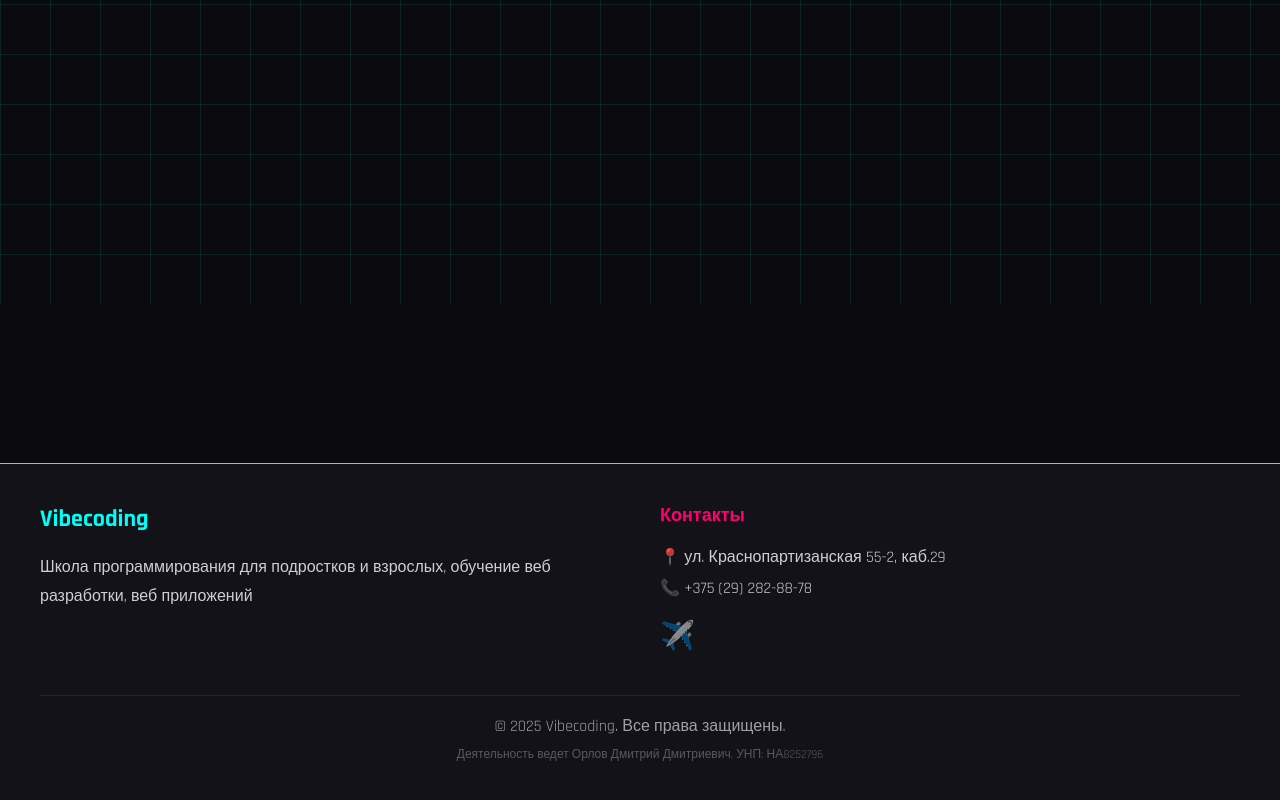
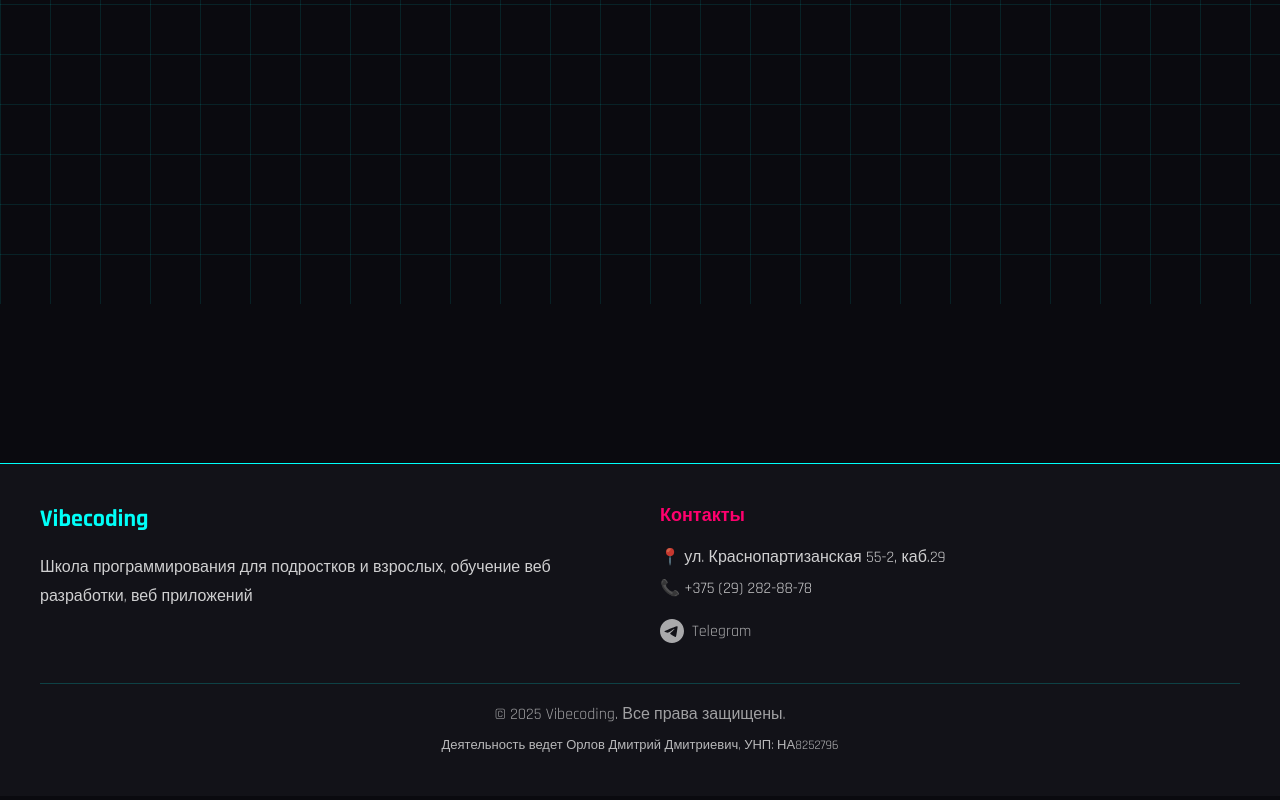
Before and after one commit to antsincgame/vibe-codiding, a React (Vite) app: page /blog/1 in a window 1280 px wide. Shown: the part 496-1296 px from the top of the page. Built offline with nearby package versions, Linux system fonts and the light colour scheme; no server answers; the database is empty.

Commit message:
Updated Footer.tsx

```diff
--- a/src/components/Footer.tsx
+++ b/src/components/Footer.tsx
@@ -96,27 +96,41 @@ export default function Footer() {
                 {settings.phone || '+375 (29) 282-88-78'}
               </a>
             </div>
-            <div style={{ display: 'flex', gap: '15px', marginTop: '10px' }}>
+            <div style={{ display: 'flex', gap: '15px', marginTop: '10px', alignItems: 'center' }}>
               <a
                 href="https://t.me/dzmitryarlou"
                 target="_blank"
                 rel="noopener noreferrer"
                 style={{
-                  fontSize: '28px',
+                  display: 'flex',
+                  alignItems: 'center',
+                  gap: '8px',
+                  color: 'inherit',
                   textDecoration: 'none',
-                  transition: 'transform 0.3s, opacity 0.3s',
+                  transition: 'transform 0.3s, opacity 0.3s, color 0.3s',
                   opacity: 0.8
                 }}
                 onMouseEnter={(e) => {
-                  e.currentTarget.style.transform = 'scale(1.2)';
+                  e.currentTarget.style.transform = 'scale(1.05)';
                   e.currentTarget.style.opacity = '1';
+                  e.currentTarget.style.color = 'var(--neon-cyan)';
                 }}
                 onMouseLeave={(e) => {
                   e.currentTarget.style.transform = 'scale(1)';
                   e.currentTarget.style.opacity = '0.8';
+                  e.currentTarget.style.color = 'inherit';
                 }}
               >
-                ✈️
+                <svg
+                  width="24"
+                  height="24"
+                  viewBox="0 0 24 24"
+                  fill="currentColor"
+                  style={{ flexShrink: 0 }}
+                >
+                  <path d="M12 0C5.373 0 0 5.373 0 12s5.373 12 12 12 12-5.373 12-12S18.627 0 12 0zm5.562 8.161c-.18 1.897-.962 6.502-1.359 8.627-.168.9-.5 1.201-.82 1.23-.697.064-1.226-.461-1.901-.903-1.056-.693-1.653-1.124-2.678-1.8-1.185-.781-.417-1.21.258-1.91.177-.184 3.247-2.977 3.307-3.23.007-.032.014-.15-.056-.212s-.174-.041-.249-.024c-.106.024-1.793 1.139-5.062 3.345-.479.329-.913.489-1.302.481-.428-.008-1.252-.242-1.865-.442-.752-.245-1.349-.374-1.297-.789.027-.216.325-.437.893-.663 3.498-1.524 5.831-2.529 6.998-3.014 3.332-1.386 4.025-1.627 4.476-1.635.099-.002.321.023.465.14.121.099.155.232.171.325.016.093.036.305.02.47z"/>
+                </svg>
+                <span>Telegram</span>
               </a>
             </div>
           </div>
@@ -129,9 +143,9 @@ export default function Footer() {
         margin: '40px auto 0',
         paddingTop: '20px',
         borderTop: '1px solid rgba(0, 255, 249, 0.2)',
-        textAlign: 'center',
-        opacity: 0.6
+        textAlign: 'center'
       }}>
+        <div style={{ opacity: 0.6 }}>
           <span
             onClick={handleCopyrightClick}
             style={{
@@ -143,7 +157,13 @@ export default function Footer() {
           >
             © 2025 Vibecoding. Все права защищены.
           </span>
-        <div style={{ marginTop: '10px', fontSize: '12px', opacity: 0.5 }}>
+        </div>
+        <div style={{
+          marginTop: '10px',
+          fontSize: '13px',
+          opacity: 0.7,
+          lineHeight: '1.6'
+        }}>
           Деятельность ведет Орлов Дмитрий Дмитриевич, УНП: НА8252796
         </div>
       </div>
```
Lines whose indentation alone changed are shown as unchanged.
